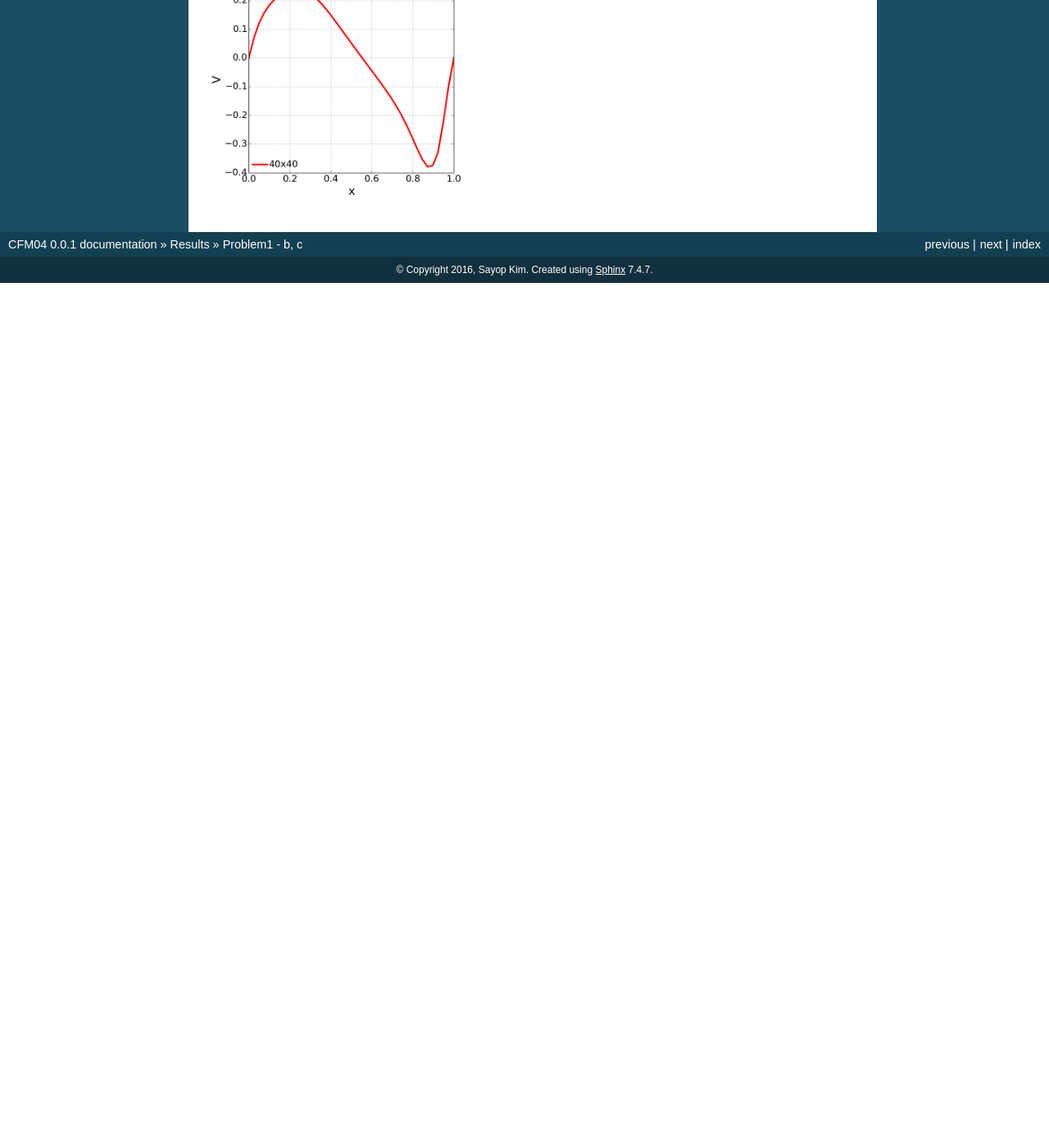
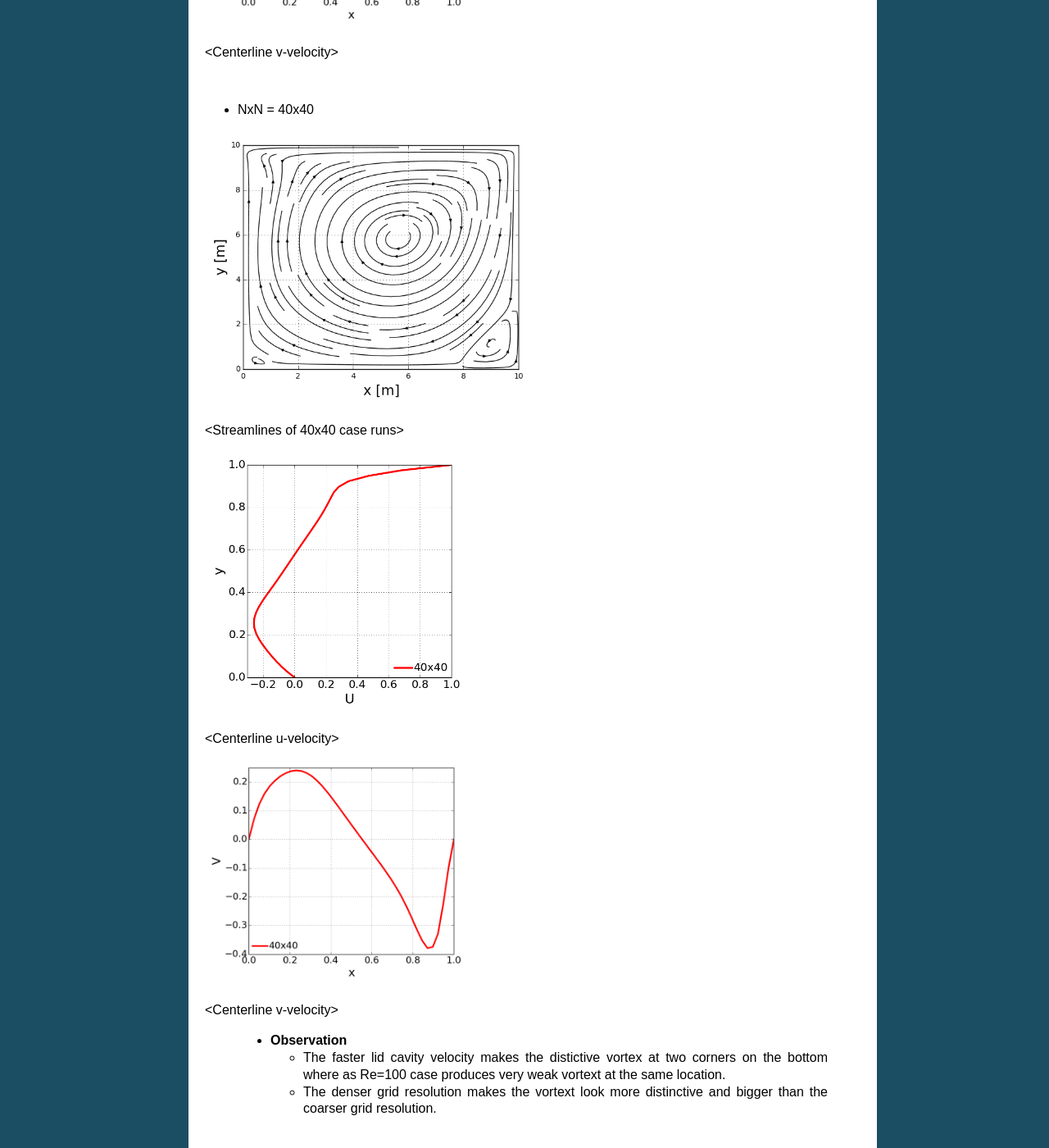
Before and after one commit to sayop/CFM04, a Sphinx documentation site: the page built from docs/source/Results/bc/contents.rst, in a window 1280 px wide and 1400 px high, scrolled down 6487 px. Shown: the whole window at 82% size. Built offline with Sphinx 7.4.7, drawn with Linux system fonts in a browser that asks for light colours; pages that are not in the unit, such as notebooks, are missing from menus; before the commit the page ends 6832 px from its top, so only the background shows below that; some of the changed text lies outside the part shown.

Commit message:
addedfdsf

```diff
--- a/docs/source/Results/bc/contents.rst
+++ b/docs/source/Results/bc/contents.rst
@@ -113,19 +113,24 @@ In this test, the lid cavity's velocity is set to make the Reynolds number set t
  Re = 500
 ---------
 
+In this test, the lid cavity velocity is set to 50 m/s to make the Reynolds number 500. Two different grid spacing are employed to see the qualitative pattern of grid size effect on numerical solution.
 
 - NxN = 20x20
 
 .. image:: ./images/Re500/strm_20x20.png
    :width: 50%
 
+<Streamlines of 20x20 case runs>
 
 .. image:: ./images/Re500/uVel_20x20.png
    :width: 40%
 
+<Centerline u-velocity>
 
 .. image:: ./images/Re500/vVel_20x20.png
    :width: 40%
+
+<Centerline v-velocity>
 
 |
 
@@ -135,10 +140,20 @@ In this test, the lid cavity's velocity is set to make the Reynolds number set t
 .. image:: ./images/Re500/strm_40x40.png
    :width: 50%
 
+<Streamlines of 40x40 case runs>
 
 .. image:: ./images/Re500/uVel_40x40.png
    :width: 40%
 
+<Centerline u-velocity>
+
 
 .. image:: ./images/Re500/vVel_40x40.png
    :width: 40%
+
+<Centerline v-velocity>
+
+  - **Observation**
+
+    - The faster lid cavity velocity makes the distictive vortex at two corners on the bottom where as Re=100 case produces very weak vortext at the same location.
+    - The denser grid resolution makes the vortext look more distinctive and bigger than the coarser grid resolution.
```
Also changed, not shown: docs/source/Results/d/contents.rst (+5 -4 lines), 12 other files.
